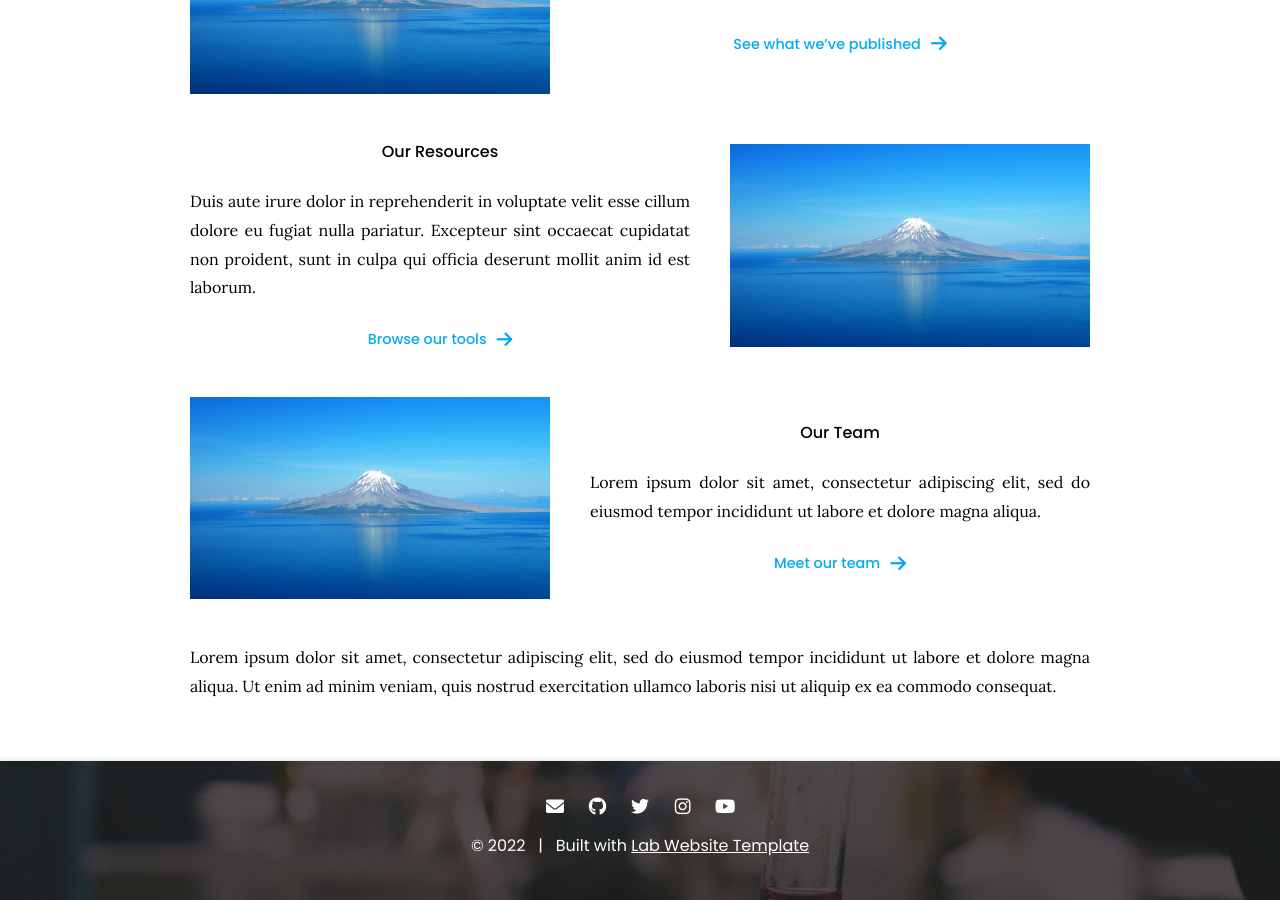
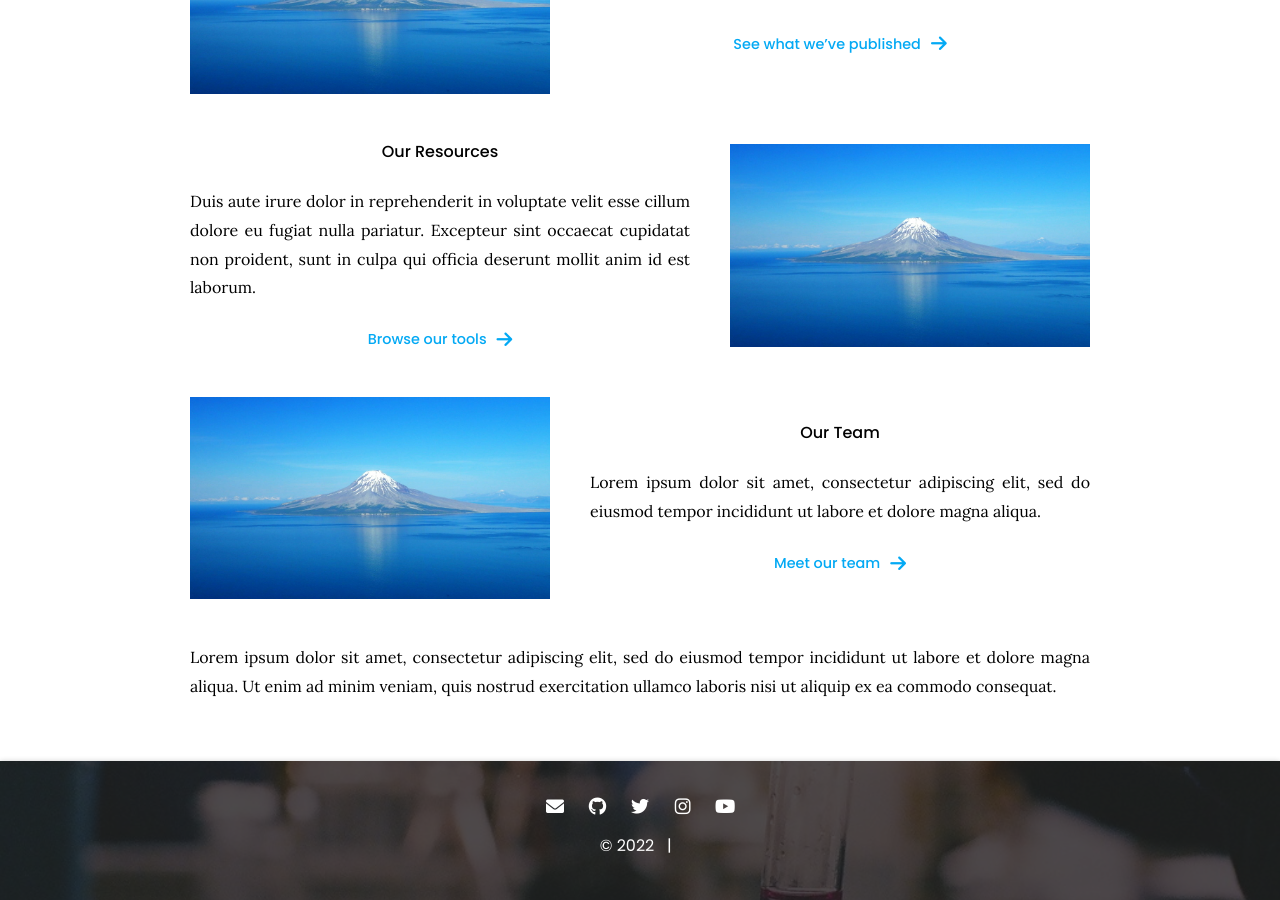
Before and after one commit to mahdipedro/SenseWhy-webs, a Jekyll site: the page built from index.md, in a window 1280 px wide and 900 px high, scrolled down 716 px. Built offline with Jekyll 4.4.1, drawn with Linux system fonts in a browser that asks for light colours.

Commit message:
Update footer.html

```diff
--- a/_includes/footer.html
+++ b/_includes/footer.html
@@ -31,7 +31,6 @@
     <span>
       &copy; {{ site.time | date: '%Y' }} {{ site.title }}
       &nbsp; | &nbsp;
-      Built with <a href="https://github.com/greenelab/lab-website-template">Lab Website Template</a>
     </span>
   </div>
 
```
